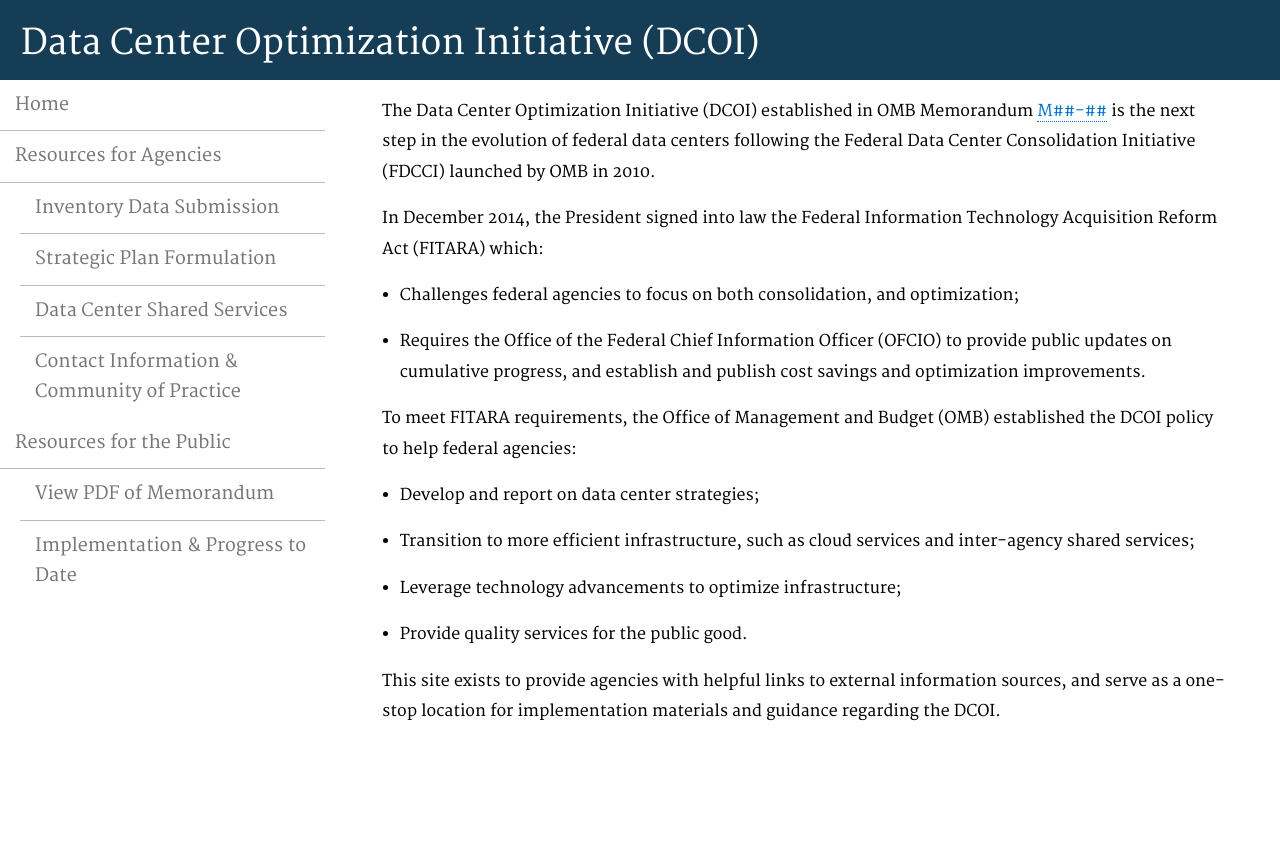
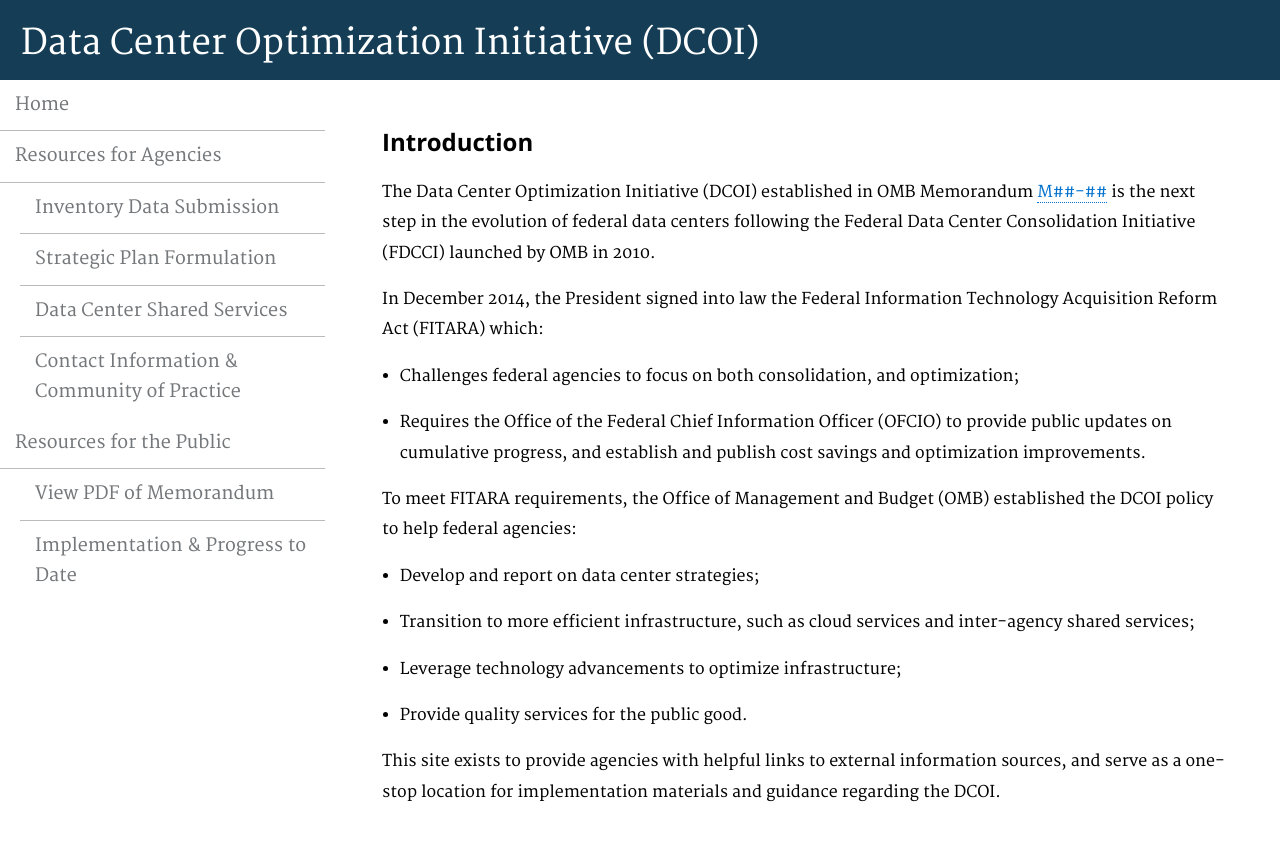
Before and after one commit to ydave-reisys/datacenters, a Jekyll site: the page built from pages/index.html, in a window 1280 px wide. Shown: the top 841 px of the page. Built offline with Jekyll 4.4.1, drawn with Linux system fonts in a browser that asks for light colours; nearby versions of some CDN libraries; Markdown is read by kramdown in place of the engine named in the settings.

Commit message:
Adding Header

```diff
--- a/pages/contactinfo-and-practice.html
+++ b/pages/contactinfo-and-practice.html
@@ -5,11 +5,11 @@ permalink: /contactinfo-and-practice/
 description: "Contact Information & Community of Practice"
 ---
 
-<h2>Contact Information & Community of Practice</h2>
+<h2 id="contact-info">Contact Information & Community of Practice</h2>
 
 <h3>Contact information</h3>
 
-<table id="contact-info">
+<table>
     <tr>
         <td><b><i>Data Center Optimization Initiative Support</i></b></td>
         <td style="padding-left: 5em">dcoi@gsa.gov</td>
--- a/pages/index.html
+++ b/pages/index.html
@@ -4,6 +4,9 @@ title: Data Center Optimization Initiative (DCOI)
 permalink: /
 description: "Introduction"
 ---
+
+<h2 id="introduction">Introduction</h2>
+
 <p>The Data Center Optimization Initiative (DCOI) established in OMB Memorandum <a>M##-##</a> is the next step in the evolution of federal data centers following the Federal Data Center Consolidation Initiative (FDCCI) launched by OMB in 2010.</p>
 
 <p>In December 2014, the President signed into law the Federal Information Technology Acquisition Reform Act (FITARA) which:</p>
--- a/pages/strategic-plan.html
+++ b/pages/strategic-plan.html
@@ -4,6 +4,7 @@ title: Strategic Plan Formulation
 permalink: /strategic-plan/
 description: "Strategic Plan Formulation"
 ---
+<h2></h2>
 
 <table>
     <thead>
```
